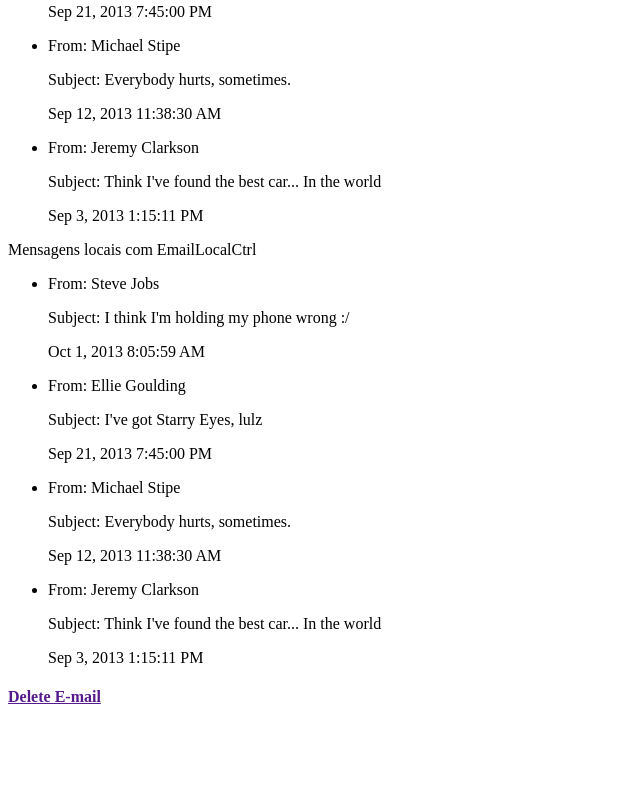
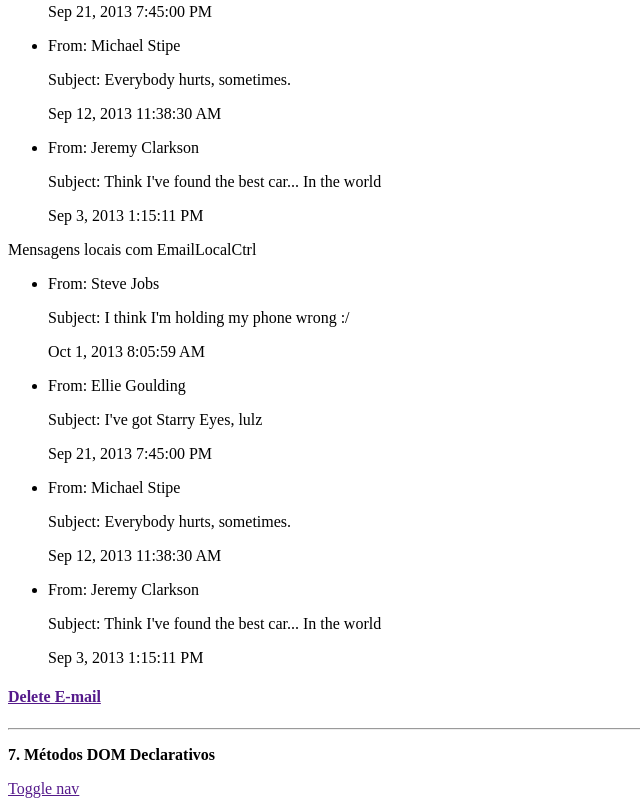
Before and after one commit to tespechit/angularjs_jsbrasil, a website: page index.html in a window 1280 px wide. Shown: the part 1240-2046 px from the top of the page, without its empty margins (0-640 px from the left). Before the commit the page ends 1968 px from the top, so only its background shows below. Drawn offline with Linux system fonts and the light colour scheme.

Commit message:
metodos dom declarativos

```diff
--- a/index.html
+++ b/index.html
@@ -91,5 +91,17 @@
             <h4><a href="" ng-click="deleteEmail($index)">Delete E-mail</a></h4>
         </div>
     </div>
+
+    <hr>
+
+    <div>
+        <p><strong>7. Métodos DOM Declarativos</strong></p>
+        <a href="" ng-click="toggle = !toggle">Toggle nav</a>
+        <ul ng-show="toggle">
+            <li>Link 1</li>
+            <li>Link 2</li>
+            <li>Link 3</li>
+        </ul>
+    </div>
 </body>
 </html>
```
